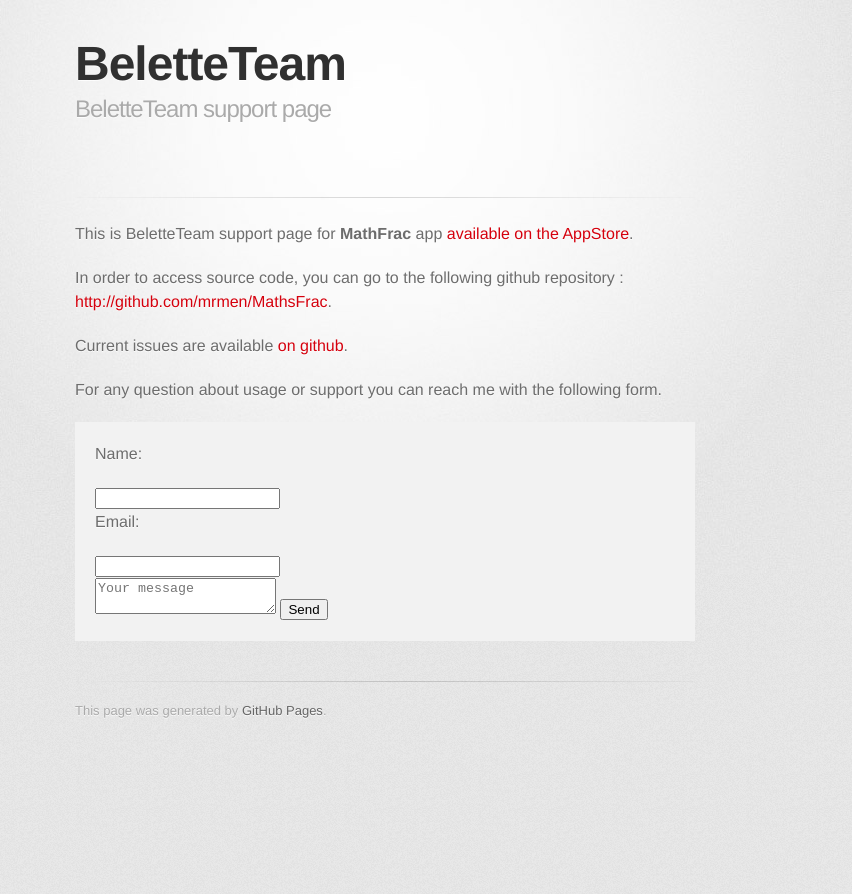
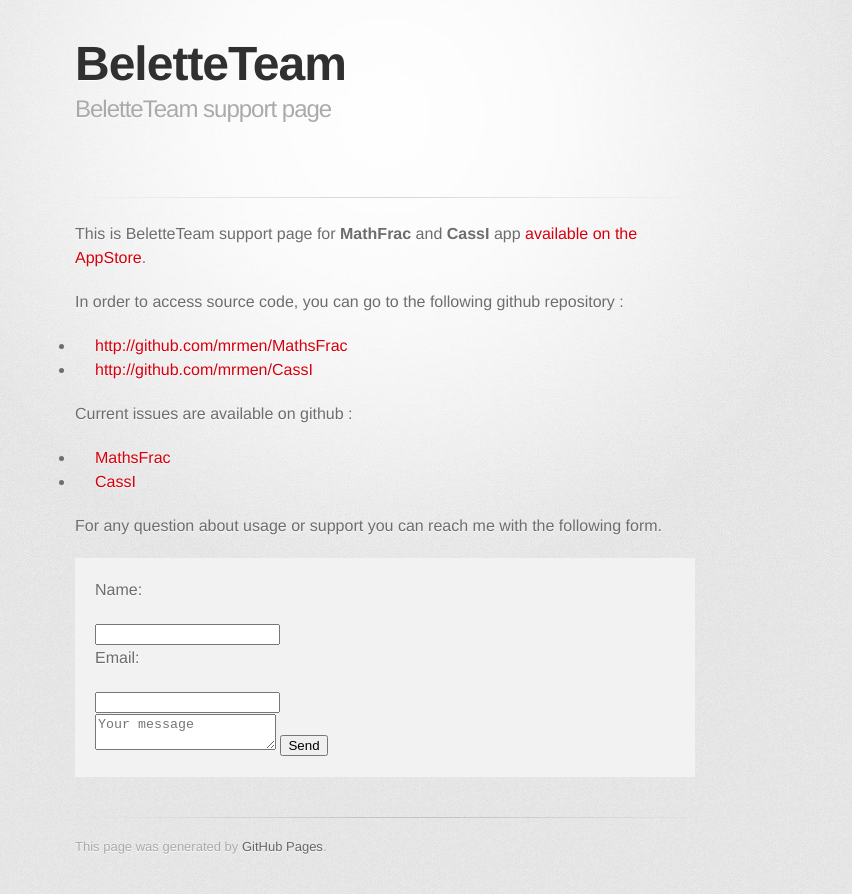
Before and after one commit to mrmen/mrmen.github.io, a Jekyll site: the page built from index.md, in a window 1280 px wide. Shown: the top 894 px of the page, without its empty margins (255-1107 px from the left). Built offline with Jekyll 4.4.1, drawn with Linux system fonts in a browser that asks for light colours; some web fonts are replaced.

Commit message:
added CassI

```diff
--- a/index.md
+++ b/index.md
@@ -2,13 +2,17 @@
 layout: default
 ---
 
-This is BeletteTeam support page for **MathFrac** app
+This is BeletteTeam support page for **MathFrac** and **CassI** app
 [available on the AppStore](https://itunes.apple.com/us/app/mathfrac/id1443013092?mt=8).
 
 
 In order to access source code, you can go to the following github
-repository : [http://github.com/mrmen/MathsFrac](http://github.com/mrmen/MathsFrac).
+repository :
+- [http://github.com/mrmen/MathsFrac](http://github.com/mrmen/MathsFrac)
+- [http://github.com/mrmen/CassI](http://github.com/mrmen/CassI)
 
-Current issues are available [on github](https://github.com/mrmen/MathsFrac/issues).
+Current issues are available on github :
+- [MathsFrac](https://github.com/mrmen/MathsFrac/issues)
+- [CassI](https://github.com/mrmen/CassI/issues)
 
 For any question about usage or support you can reach me with the following form.
```
